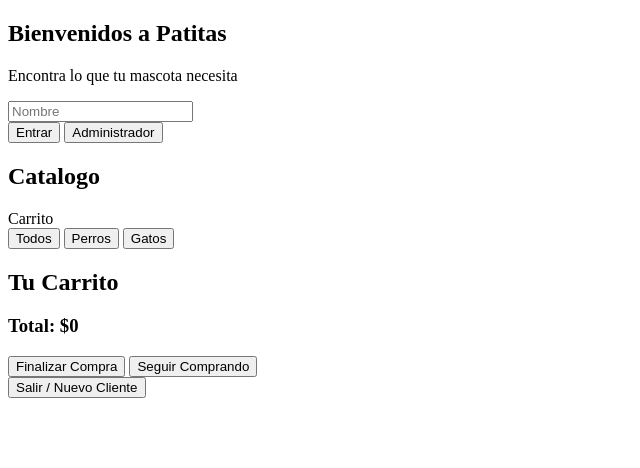
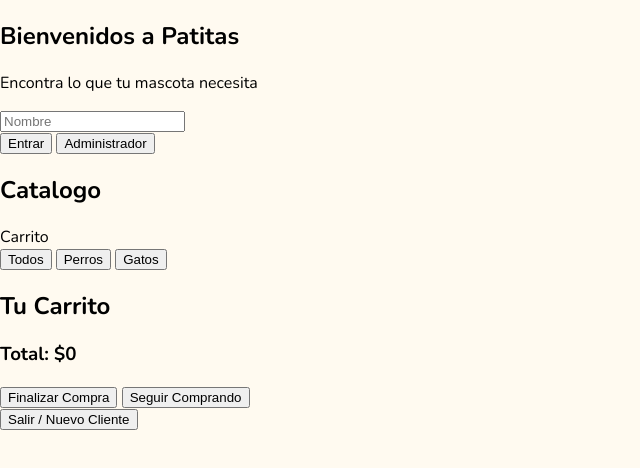
Before and after one commit to frank980-0/TP_Integrador_Progra_3, a website: page public/index.html in a window 1280 px wide. Shown: the whole page, without its empty margins (0-640 px from the left). Drawn offline with nearby package versions, Linux system fonts and the light colour scheme.

Commit message:
index.html

```diff
--- a/public/css/estilos.css
+++ b/public/css/estilos.css
@@ -0,0 +1,11 @@
+@import url("https://fonts.googleapis.com/css2?family=Nunito:wght@400;500;600;700;800;900&display=swap");
+
+body {
+  background-color: floralwhite;
+  box-sizing: border-box;
+  padding: 0;
+  margin: 0;
+  font-family: "Nunito", Arial, Helvetica, sans-serif;
+}
+
+/* pantalla de inicio de patitas */
--- a/public/index.html
+++ b/public/index.html
@@ -4,6 +4,7 @@
     <meta charset="UTF-8" />
     <meta name="viewport" content="width=device-width, initial-scale=1.0" />
     <title>Patitas</title>
+    <link rel="stylesheet" href="/public/css/estilos.css" />
   </head>
   <body>
     <section id="pantalla_inicio">
@@ -41,5 +42,6 @@
       </div>
       <button onclick="reiniciarSistema()">Salir / Nuevo Cliente</button>
     </section>
+    <script src="script.js"></script>
   </body>
 </html>
```
